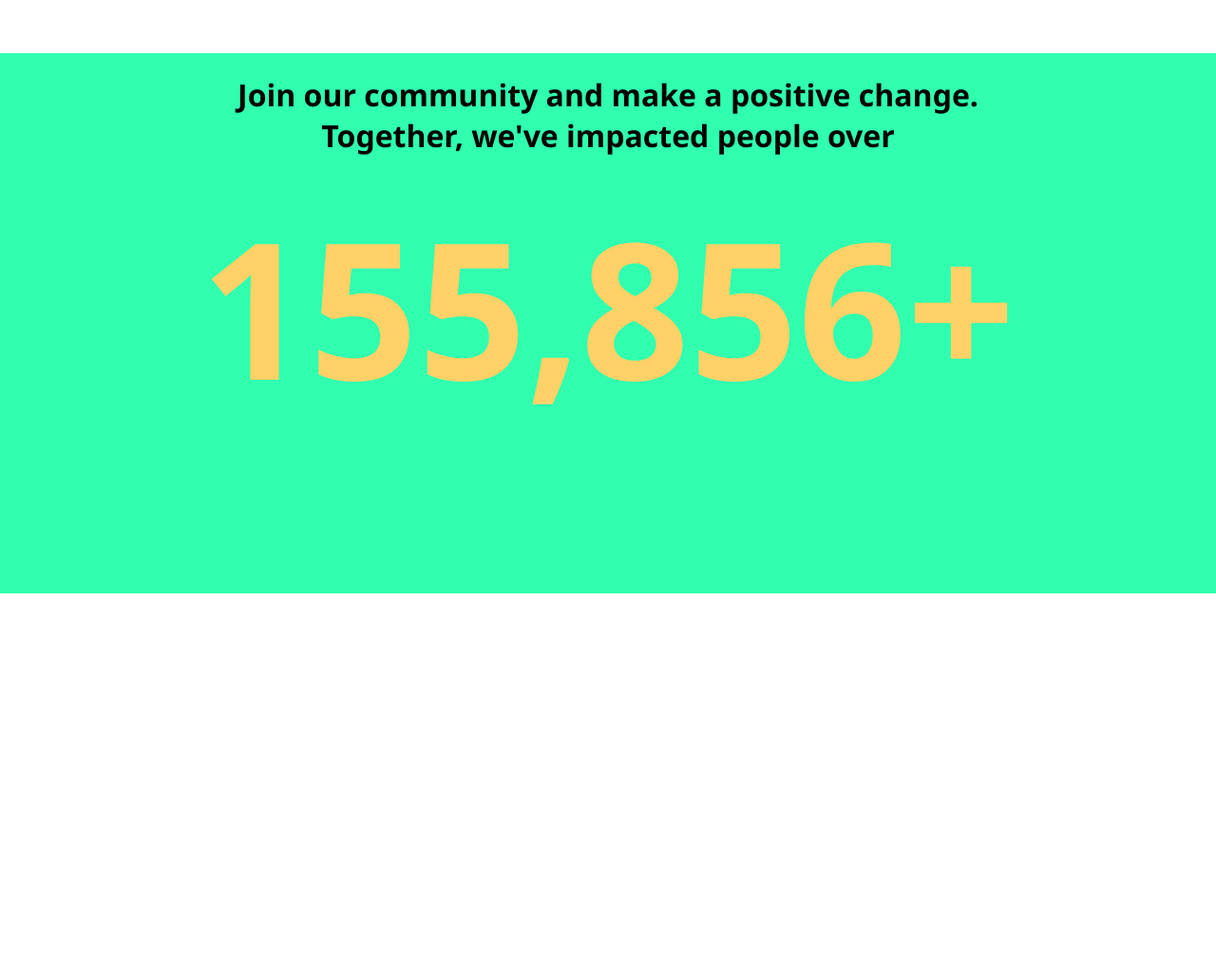
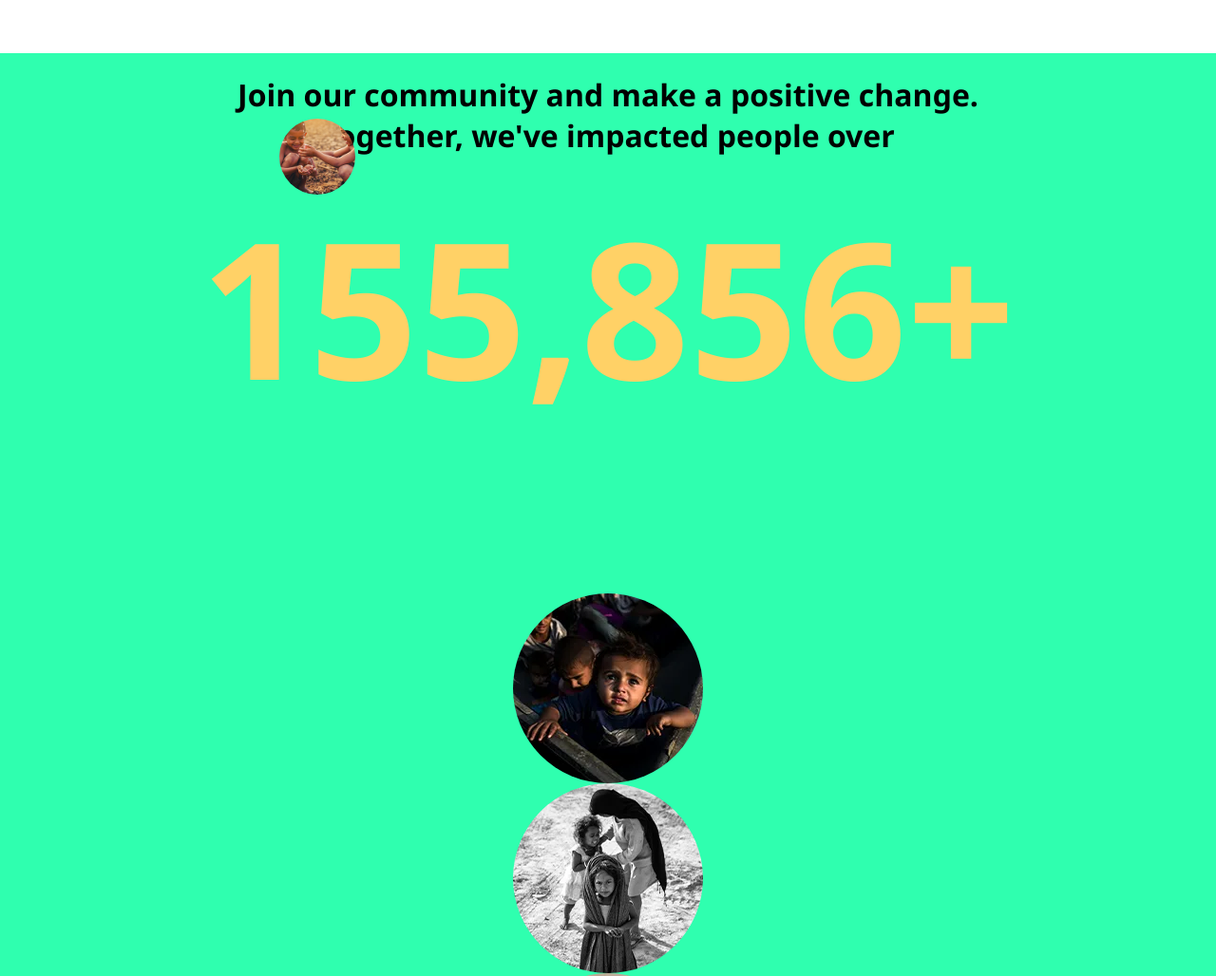
Before and after one commit to Sivasundhar16/Charity-Flow, a plain HTML site: page about.html in a window 1280 px wide. Shown: the part 4040-5068 px from the top of the page at 95% size. Before the commit the page ends 4665 px from the top, so only its background shows below. Drawn offline with Linux system fonts and the light colour scheme.

Commit message:
first image is fixed

```diff
--- a/about.css
+++ b/about.css
@@ -467,6 +467,7 @@ body {
   align-items: center;
   background-color: #2fffaf;
   margin-top: 700px;
+  position: relative;
 }
 
 .ourcommunityouter h1:nth-child(1) {
@@ -482,3 +483,15 @@ body {
   margin-top: 1px;
   color: #ffd166;
 }
+
+.makeround {
+  border-radius: 50%;
+}
+
+.firstcommunity {
+  position: absolute;
+  top: 5%;
+  left: 23%;
+  width: 80px;
+  height: 80px;
+}
--- a/about.html
+++ b/about.html
@@ -285,6 +285,15 @@
       <h1>Join our community and make a positive change.</h1>
       <h1>Together, we've impacted people over</h1>
       <h2>155,856+</h2>
+      <img
+        src="./public/community 1.jpg"
+        class="makeround firstcommunity"
+        alt="img"
+      />
+      <img src="./public/community 2.jpg" class="makeround" alt="img" />
+      <img src="./public/community 3.jpg" class="makeround" alt="img" />
+      <img src="./public/community 4.jpg" class="makeround" alt="img" />
+      <img src="./public/community 5.jpg" class="makeround" alt="img" />
     </div>
   </body>
   <script>
```
Also changed, not shown: public/community 1.jpg (added), public/community 2.jpg (added), public/community 3.jpg (added), public/community 4.jpg (added), public/community 5.jpg (added).
